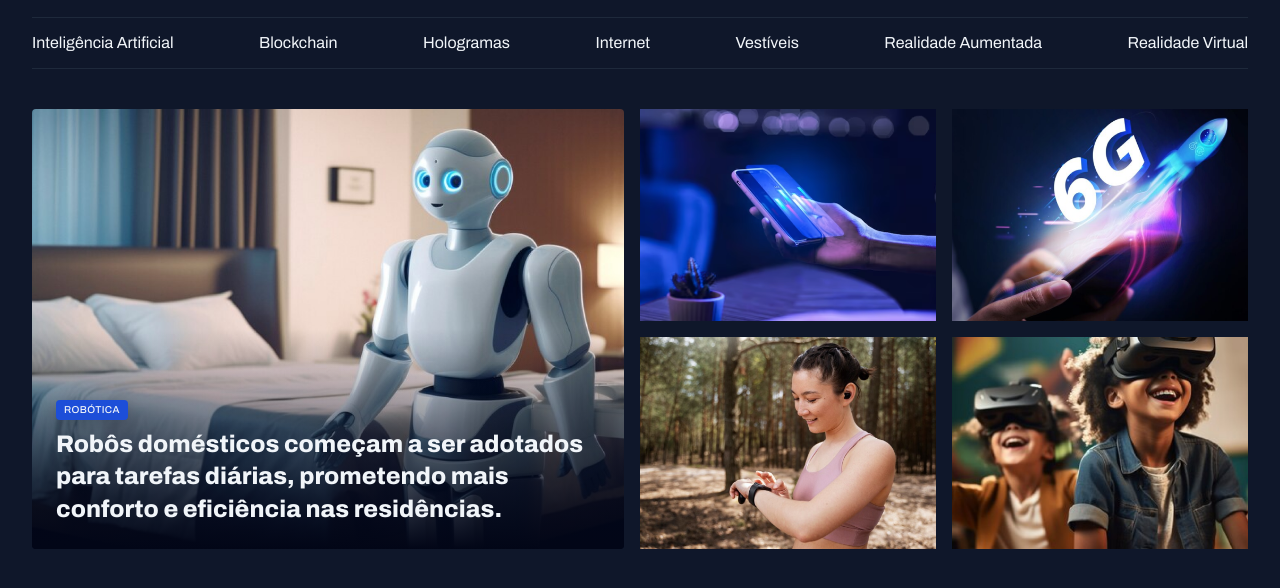
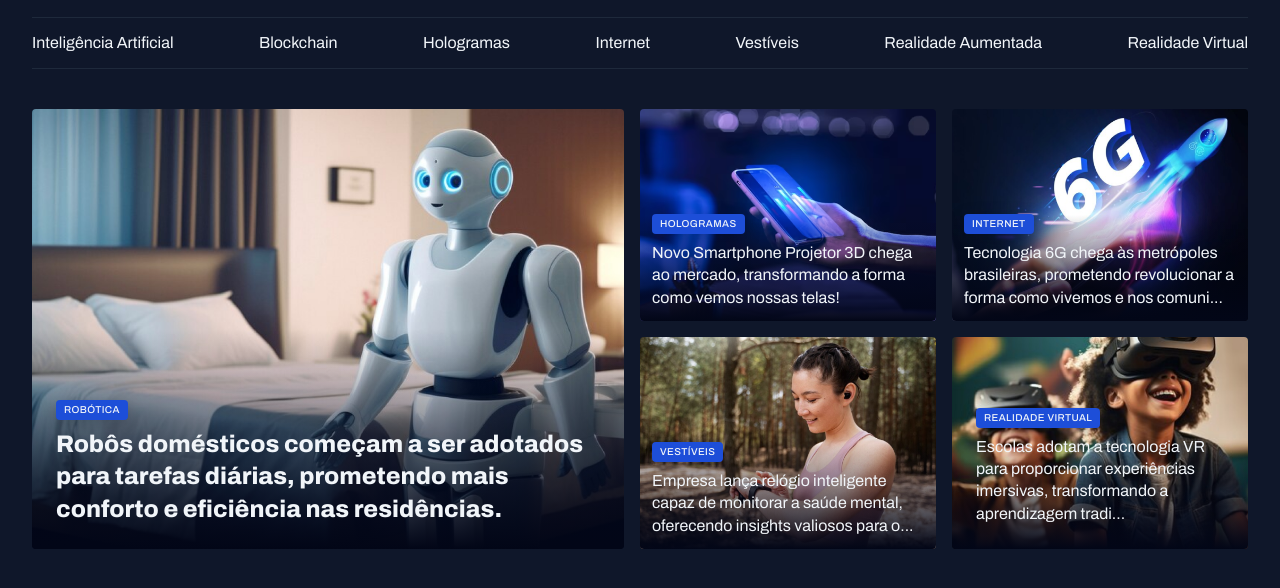
Before and after one commit to danillolandim/EXPLORER, a plain HTML site: page portal-Noticias/index.html in a window 1280 px wide. Shown: the part 100-688 px from the top of the page. Drawn offline with Linux system fonts and the light colour scheme.

Commit message:
finalizando a seção destaques

```diff
--- a/portal-Noticias/index.html
+++ b/portal-Noticias/index.html
@@ -51,18 +51,50 @@
         </figure>
 
         <div class="grid grid-cols-2 gap-16">
-         <div>
-            <img src="./assets/images/Image 02.png" alt="">
-         </div>
-         <div>
-            <img src="./assets/images/Image 03.png" alt="">
-         </div>
-        <div>
-            <img src="./assets/images/Image 04.png" alt="">
-        </div>
-        <div>
-            <img src="./assets/images/Image 05.png" alt="">
-        </div>
+         <figure class="card">
+            <img src="./assets/images/Image 02.png" alt="Novo Smartphone Projetor 3D chega ao mercado,
+            transformando a forma como vemos nossas telas!">
+            <figcaption>
+                <span class="content-tag">Hologramas</span>
+                <h2 class="text-lg">
+                    Novo Smartphone Projetor 3D chega ao mercado,
+                    transformando a forma como vemos nossas telas!
+                </h2>
+             </figcaption>
+         </figure>
+         <figure class="card">
+            <img src="./assets/images/Image 03.png" alt=" Tecnologia 6G chega às metrópoles brasileiras,
+            prometendo revolucionar a forma como vivemos e nos comunicamos.">
+            <figcaption>
+                <span class="content-tag">Internet</span>
+                <h2 class="text-lg">
+                    Tecnologia 6G chega às metrópoles brasileiras,
+                    prometendo revolucionar a forma como vivemos e nos comuni...
+                </h2>
+             </figcaption>
+         </figure>
+        <figure class="card">
+            <img src="./assets/images/Image 04.png" alt="Empresa lança relógio inteligente capaz de monitorar a saúde mental,
+            oferecendo insights valiosos para o bem-estar pessoal.">
+            <figcaption>
+                <span class="content-tag">Vestíveis</span>
+                <h2 class="text-lg">
+                    Empresa lança relógio inteligente capaz de monitorar a saúde mental,
+                    oferecendo insights valiosos para o...
+                </h2>
+             </figcaption>
+        </figure>
+        <figure class="card">
+            <img src="./assets/images/Image 05.png" alt="Escolas adotam a tecnologia VR para proporcionar experiências imersivas,
+            transformando a aprendizagem tradicional.">
+            <figcaption>
+                <span class="content-tag">Realidade virtual</span>
+                <h2 class="text-lf">
+                    Escolas adotam a tecnologia VR para proporcionar experiências imersivas,
+                    transformando a aprendizagem tradi...
+                </h2>
+             </figcaption>
+        </figure>
     </div>
     </section>
    </main>
--- a/portal-Noticias/styles/sections.css
+++ b/portal-Noticias/styles/sections.css
@@ -23,6 +23,10 @@
             bottom: 0;
             padding: 24px;
 
+            &:has(.text-lg){
+                padding: 12px;
+            }
+
             h2{
                 margin-top: 8px;
             }
```
